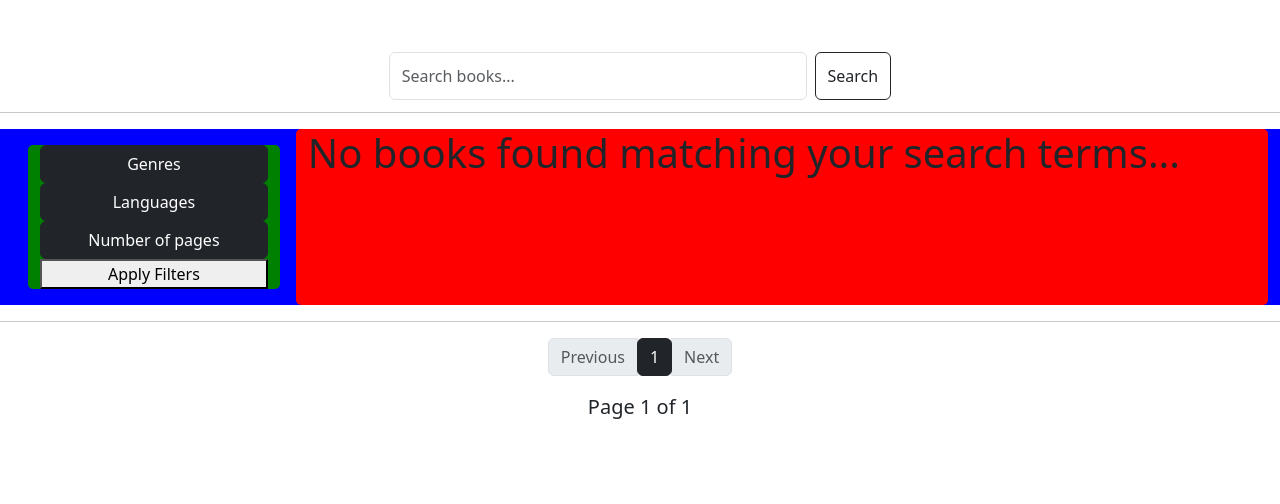
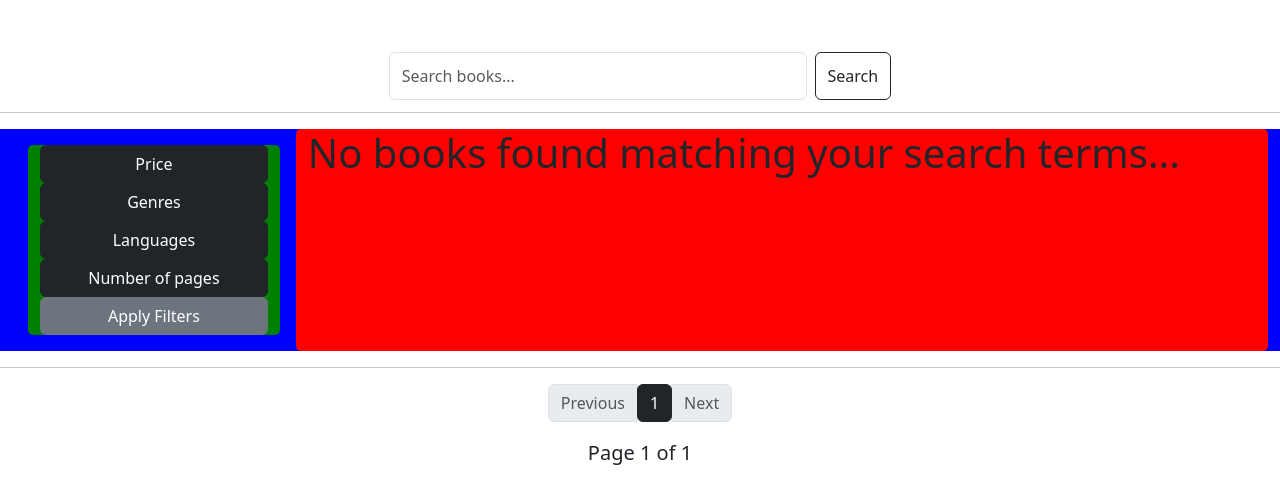
Before and after one commit to PuricelIonut/library, a Django app: page /shelf/filter/ in a window 1280 px wide. Shown: the part 56-560 px from the top of the page. Run offline with Django 4.2, Linux system fonts and the light colour scheme; data that the repository does not hold is empty; some libraries are stand-ins or nearby versions.

Commit message:
added working filters finally

```diff
--- a/shelf/static/filters.css
+++ b/shelf/static/filters.css
@@ -46,6 +46,17 @@
     justify-content: space-evenly;
 }
 
+@layer base {
+    input[type='number']::-webkit-outer-spin-button,
+    input[type='number']::-webkit-inner-spin-button,
+    input[type='number'] {
+      -webkit-appearance: none;
+      margin: 0;
+      -moz-appearance: textfield !important;
+    }
+ }
+
+
 @media (max-width: 600px) {
     #content-container {
         align-items: center;
--- a/shelf/templates/home.html
+++ b/shelf/templates/home.html
@@ -27,7 +27,30 @@
 <div id="content-container" class="container-fluid">
     <div id="filters-container" class="container-fluid">
 
-        <!-- Filter by genre -->
+        <!-- PRICE FILTER -->
+        <ul class="list-group">
+            <button class='btn btn-dark' type="button" data-bs-toggle="collapse" data-bs-target="#price-collapse" aria-expanded="false" aria-controls="collapseExample">
+                Price
+            </button>
+            <div class="collapse" id="price-collapse">
+                <div class="card card-body">
+                        <li class="list-group-item">
+                            <!-- FORM START HERE -->
+                            <form method="GET" action="{% url 'books_filter' %}">
+
+                            <div class="input-group mb-3">
+                                <input class="form-control" type="number" placeholder="min" name="price_min">
+                                <span class="input-group-text"><b>-</b></span>
+                                <input class="form-control" type="number" placeholder="max" name="price_max">
+                                <span class="input-group-text">$</span>
+
+                            </div>
+                        </li>
+                </div>
+            </div>
+        </ul>
+
+        <!-- GENRE FILTER  -->
         <ul class="list-group">
             <button class='btn btn-dark' type="button" data-bs-toggle="collapse" data-bs-target="#genres-collapse" aria-expanded="false" aria-controls="collapseExample">
                 Genres
@@ -36,8 +59,6 @@
                 <div class="card card-body">
                     {% for x in genres %}
                         <li class="list-group-item">
-
-                            <form method="GET" action="{% url 'books_filter' %}">
 
                             {% if x.genre in request.path %}
                                 <input class="form-check-input me-1" type="checkbox" value="{{ x.genre }}" name="genre" checked>
@@ -53,7 +74,7 @@
             </div>
         </ul>
 
-        <!-- Filter by language -->
+        <!-- LANGUAGE FILTER -->
         <ul class="list-group">
             <button class='btn btn-dark' type="button" data-bs-toggle="collapse" data-bs-target="#languages-collapse" aria-expanded="false" aria-controls="collapseExample">
                 Languages
@@ -74,26 +95,25 @@
               </div>
         </ul>
 
-        <!-- Filter by number of pages -->
+        <!-- PAGES FILTER  -->
         <ul class="list-group">
             <button class='btn btn-dark' type="button" data-bs-toggle="collapse" data-bs-target="#pages-collapse" aria-expanded="false" aria-controls="collapseExample">
                 Number of pages
             </button>
             <div class="collapse" id="pages-collapse">
                 <div class="card card-body">
-                    {% for x in pages %}
                         <li class="list-group-item">
-                                {% if x in request.path %}
-                                <input class="form-check-input me-1" type="checkbox" value="{{ x }}" name="pages_num" checked>
-                                {% else %}
-                                <input class="form-check-input me-1" type="checkbox" value="{{ x }}" name="pages_num">
-                                {% endif %}
-                                {{ x }}
+                            <div class="input-group mb-1">
+                                <input class="form-control" type="number" placeholder="min" name="pages_min">
+                                <span class="input-group-text"><b>-</b></span>
+                                <input class="form-control" type="number" placeholder="max"name="pages_max">
+                            </div>
                         </li>
-                    {% endfor %}
                 </div>
             </div>
-            <button type="submit">Apply Filters</button>
+            <button type="submit" class="btn btn-secondary">Apply Filters</button>
+
+        <!-- FORM ENDING -->
             </form>
         </ul>
     </div>
--- a/shelf/views.py
+++ b/shelf/views.py
@@ -12,15 +12,6 @@ from .models import BookModel
 
 # Usefull variables
 books = BookModel.objects.all()
-number_of_pages = [
-    "0-100",
-    "100-200",
-    "200-300",
-    "300-500",
-    "500-700",
-    "700-900",
-    "1000+",
-]
 
 
 def home_view(request):
@@ -37,7 +28,6 @@ def home_view(request):
             "languages": books.values("language").distinct(),
             "titles": books.values("title").distinct(),
             "authors": books.values("author").distinct(),
-            "pages": number_of_pages,
         },
     )
 
@@ -45,8 +35,10 @@ def home_view(request):
 def filter_books_view(request):
     genre = request.GET.get('genre')
     language = request.GET.get('language')
-    price = request.GET.get('price')
-    pages = request.GET.get('pages_num')
+    price_min = request.GET.get('price_min')
+    price_max = request.GET.get('price_max')
+    pages_min = request.GET.get('pages_min')
+    pages_max = request.GET.get('pages_max')
 
     qs = BookModel.objects.all()
 
@@ -54,12 +46,11 @@ def filter_books_view(request):
         qs = qs.filter(genre__in = [genre])
     if language:
         qs = qs.filter(language__in = [language])
-    if pages:
-        if "-" in pages:
-            pages.split('-')
-            qs = qs.filter(pages__range = [pages[0], pages[1]])
-        elif '+' in pages:
-            qs = qs.filter(pages__range = [1000, 9999])
+    if price_min and price_max:
+        qs = qs.filter(price__range = [price_min, price_max])
+    if pages_min and pages_max:
+        qs = qs.filter(pages__range = [pages_min, pages_max])
+
 
     p = Paginator(qs, 10)
     page = request.GET.get("page")
@@ -69,12 +60,11 @@ def filter_books_view(request):
         request,
         "home.html",
         {   "items": book_pages,
-            "books": qs,
+            "books": qs.order_by('price'),
             "genres": books.values("genre").distinct(),
             "languages": books.values("language").distinct(),
             "titles": books.values("title").distinct(),
             "authors": books.values("author").distinct(),
-            "pages": number_of_pages,
         },
     )
 
@@ -95,12 +85,11 @@ def search_books_view(request):
         "home.html",
         {
             "items": book_pages,
-            "books": found_books,
+            "books": found_books.order_by('price'),
             "genres": books.values("genre").distinct(),
             "languages": books.values("language").distinct(),
             "titles": books.values("title").distinct(),
             "authors": books.values("author").distinct(),
-            "pages": number_of_pages,
         },
     )
 
```
